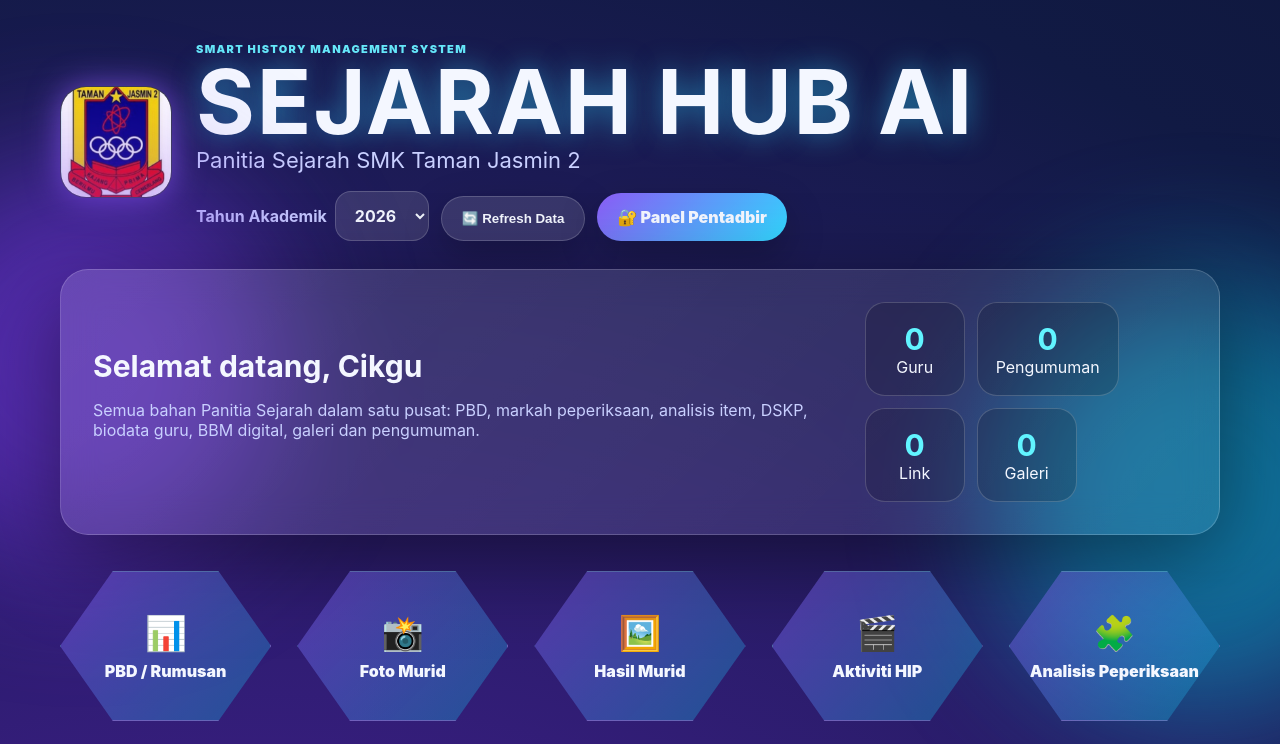
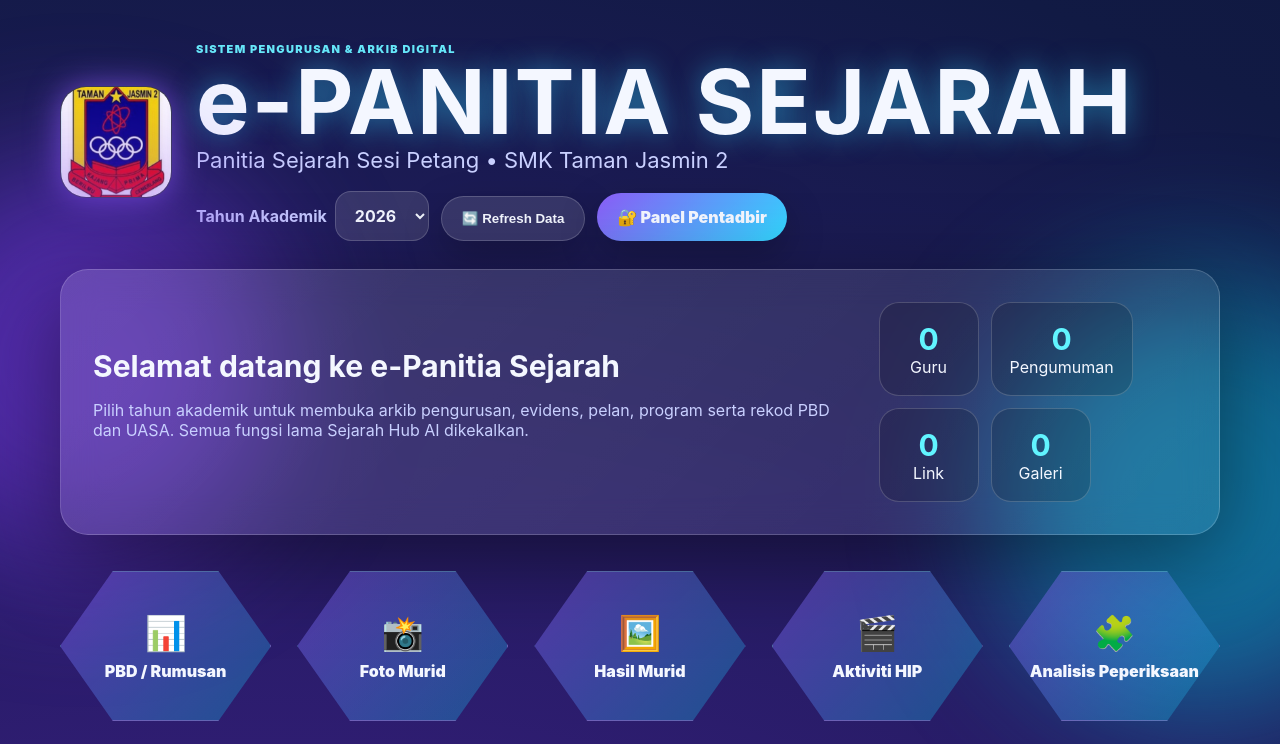
Before and after one commit to teacherziela/sejarah_hub_ai_v4, a plain HTML site: page index.html in a window 1280 px wide. Shown: the top 744 px of the page. Drawn offline with Linux system fonts and the light colour scheme; no server answers.

Commit message:
Convert Sejarah Hub landing page into e-Panitia with annual archives while preserving original modules

```diff
--- a/index.html
+++ b/index.html
@@ -3,17 +3,18 @@
 <head>
   <meta charset="utf-8" />
   <meta name="viewport" content="width=device-width, initial-scale=1" />
-  <title>Sejarah Hub AI | SMK Taman Jasmin 2</title>
+  <title>e-Panitia Sejarah | SMK Taman Jasmin 2</title>
   <link rel="stylesheet" href="style.css?v=780" />
+  <link rel="stylesheet" href="epanitia-2027.css?v=1" />
 </head>
 <body class="portal-body">
   <div class="bg-orb orb-a"></div><div class="bg-orb orb-b"></div>
   <header class="hero">
     <img src="logo-smktj2.jpg" class="logo" alt="Logo SMK Taman Jasmin 2" onerror="this.onerror=null;this.src='assets/logo-smktj2.jpg'" />
     <div class="hero-text">
-      <p class="eyebrow">Smart History Management System</p>
-      <h1>SEJARAH HUB AI</h1>
-      <p class="subtitle">Panitia Sejarah SMK Taman Jasmin 2</p>
+      <p class="eyebrow">Sistem Pengurusan & Arkib Digital</p>
+      <h1>e-PANITIA SEJARAH</h1>
+      <p class="subtitle">Panitia Sejarah Sesi Petang • SMK Taman Jasmin 2</p>
       <div class="top-controls">
         <label>Tahun Akademik
           <select id="yearSelect"><option>2026</option><option>2027</option><option>2028</option><option>2029</option></select>
@@ -27,13 +28,16 @@
   <main class="wrap">
     <section class="glass welcome">
       <div>
-        <h2>Selamat datang, Cikgu</h2>
-        <p>Semua bahan Panitia Sejarah dalam satu pusat: PBD, markah peperiksaan, analisis item, DSKP, biodata guru, BBM digital, galeri dan pengumuman.</p>
+        <h2>Selamat datang ke e-Panitia Sejarah</h2>
+        <p>Pilih tahun akademik untuk membuka arkib pengurusan, evidens, pelan, program serta rekod PBD dan UASA. Semua fungsi lama Sejarah Hub AI dikekalkan.</p>
       </div>
       <div class="stat-strip" id="statStrip"></div>
     </section>
 
     <section class="hex-grid" id="menuGrid"></section>
+
+    <section class="glass panel" id="epanitiaRoot" aria-label="Arkib dan pengurusan panitia mengikut tahun"><p class="note">Memuatkan arkib e-Panitia...</p></section>
+    <section class="glass panel" id="epAppsPanel"><div class="section-head"><h2>🎮 Aplikasi Sejarah GitHub</h2><span class="note">Pautan kepada aplikasi asal; tiada repositori lama diubah</span></div><div id="epApps" class="ep-apps"></div></section>
 
     <section class="glass panel pbd-panel" id="pbdPanel">
       <div class="section-head">
@@ -288,8 +292,9 @@
     <div id="studentExplorerBody"></div>
   </dialog>
 
-  <footer>Versi 7.8 Semakan Silang TP</footer>
+  <footer>e-Panitia Sejarah • Arkib Tahunan 2026–seterusnya • Modul PBD/UASA asal dikekalkan</footer>
   <script src="config.js"></script>
+  <script src="epanitia-2027.js?v=1"></script>
   <script src="script.js?v=792"></script>
   <link rel="stylesheet" href="seni-bina-islam.css?v=791">
   <script defer src="seni-bina-islam.js?v=791"></script>
```
